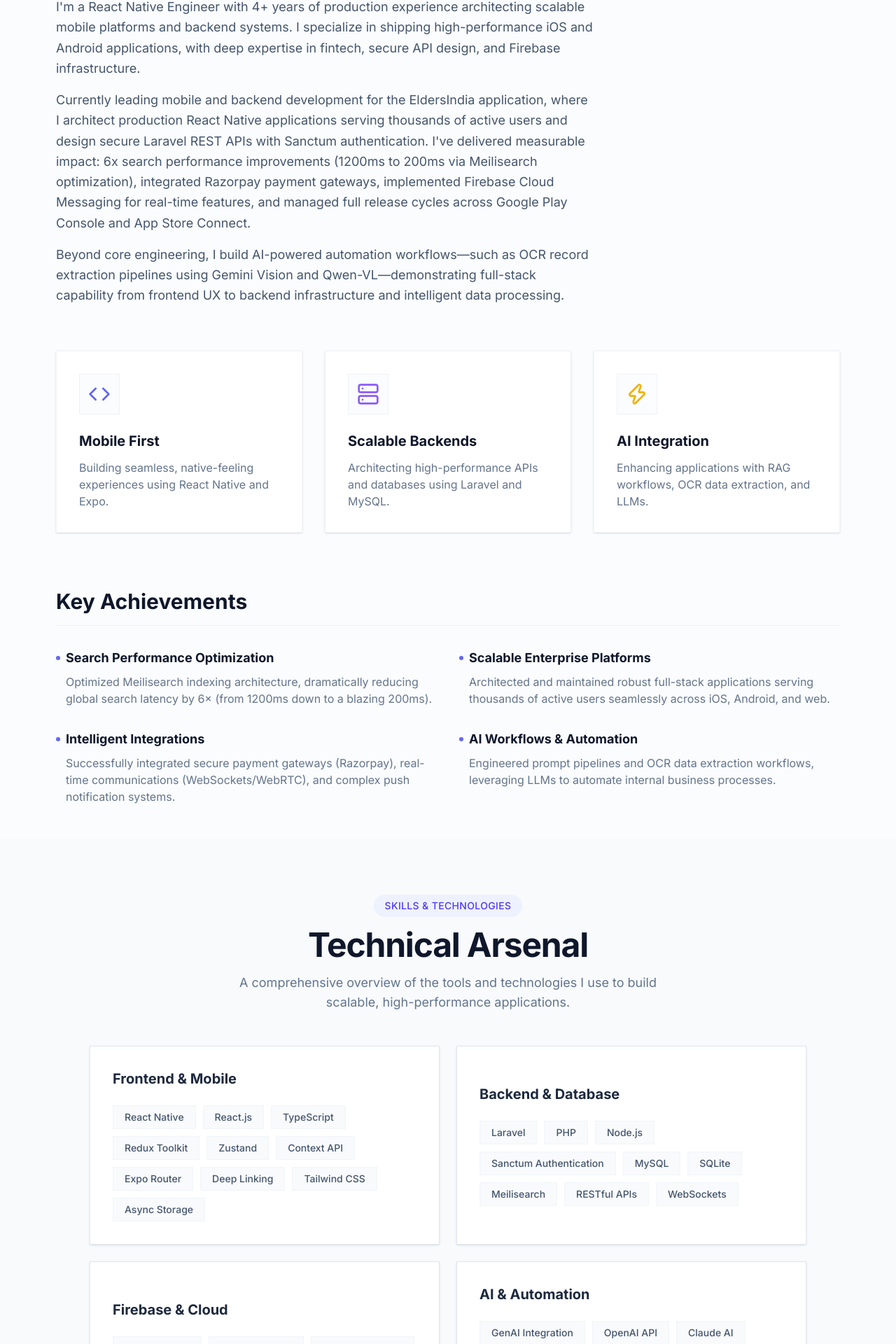
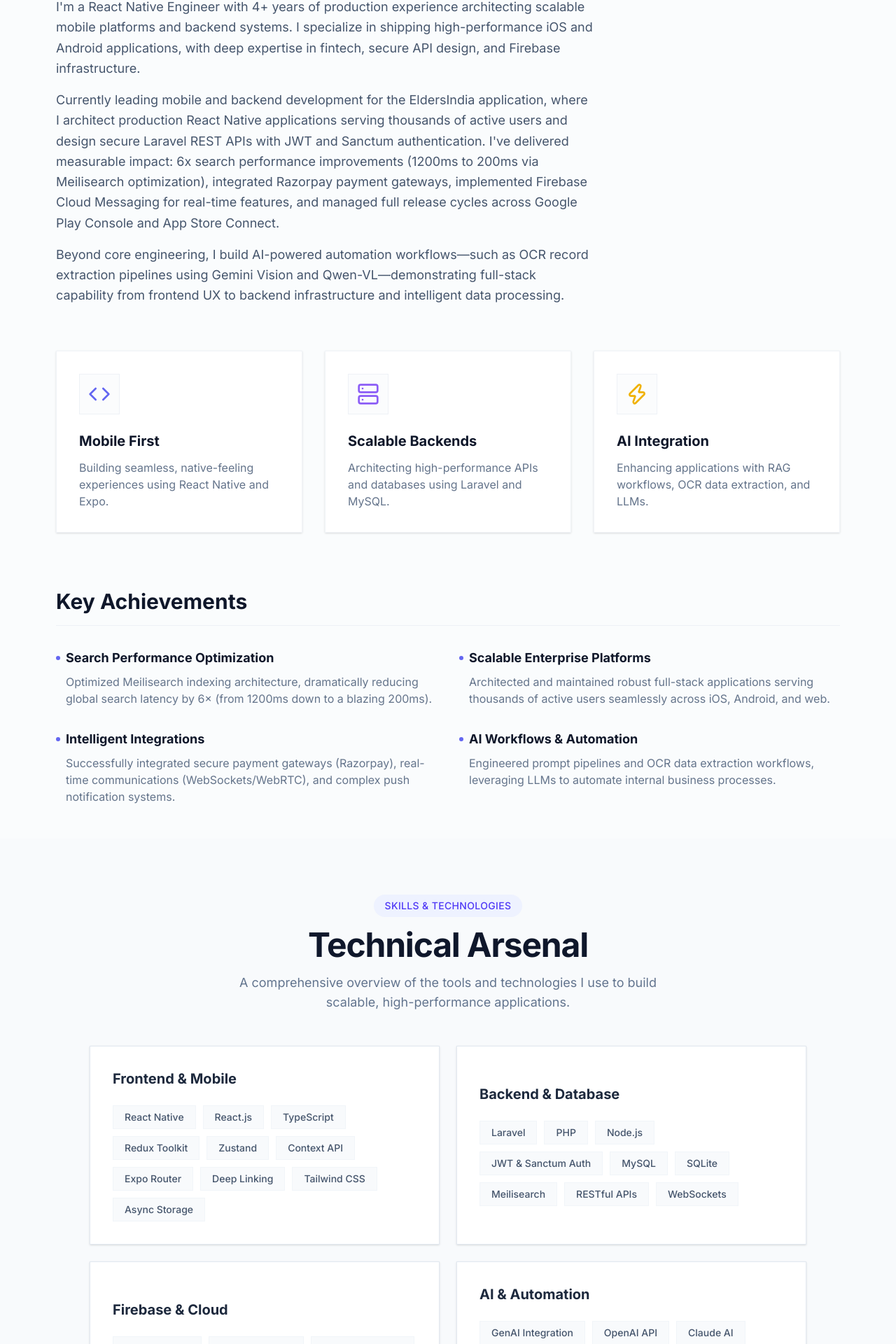
Before and after one commit to krishnavmalak/portfolio, a Next.js app: page / in a window 1280 px wide. Shown: the part 998-2918 px from the top of the page at 70% size. Built offline with nearby package versions, Linux system fonts and the light colour scheme.

Commit message:
refactor: add JWT back alongside Sanctum authentication

```diff
--- a/src/components/sections/About.tsx
+++ b/src/components/sections/About.tsx
@@ -50,7 +50,7 @@ export function About() {
               I'm a React Native Engineer with 4+ years of production experience architecting scalable mobile platforms and backend systems. I specialize in shipping high-performance iOS and Android applications, with deep expertise in fintech, secure API design, and Firebase infrastructure.
             </p>
             <p>
-              Currently leading mobile and backend development for the EldersIndia application, where I architect production React Native applications serving thousands of active users and design secure Laravel REST APIs with Sanctum authentication. I've delivered measurable impact: 6x search performance improvements (1200ms to 200ms via Meilisearch optimization), integrated Razorpay payment gateways, implemented Firebase Cloud Messaging for real-time features, and managed full release cycles across Google Play Console and App Store Connect.
+              Currently leading mobile and backend development for the EldersIndia application, where I architect production React Native applications serving thousands of active users and design secure Laravel REST APIs with JWT and Sanctum authentication. I've delivered measurable impact: 6x search performance improvements (1200ms to 200ms via Meilisearch optimization), integrated Razorpay payment gateways, implemented Firebase Cloud Messaging for real-time features, and managed full release cycles across Google Play Console and App Store Connect.
             </p>
             <p>
               Beyond core engineering, I build AI-powered automation workflows—such as OCR record extraction pipelines using Gemini Vision and Qwen-VL—demonstrating full-stack capability from frontend UX to backend infrastructure and intelligent data processing.
--- a/src/components/sections/KeyAchievements.tsx
+++ b/src/components/sections/KeyAchievements.tsx
@@ -22,12 +22,12 @@ const achievements = [
     color: "text-indigo-600",
     bgColor: "bg-indigo-100",
     borderColor: "border-indigo-200",
-    tags: ["React Native", "Expo", "Firebase", "Razorpay", "Sanctum Auth", "App Store Connect"]
+    tags: ["React Native", "Expo", "Firebase", "Razorpay", "JWT & Sanctum Auth", "App Store Connect"]
   },
   {
     id: "performance",
     title: "Performance & Backend Optimization",
-    description: "Designed robust Laravel REST APIs with Sanctum authentication and optimized complex database queries. Improved Meilisearch indexing latency from 1200ms to 200ms—a 6× performance boost. Managed full release cycles via Google Play Console and App Store Connect.",
+    description: "Designed robust Laravel REST APIs with JWT and Sanctum authentication and optimized complex database queries. Improved Meilisearch indexing latency from 1200ms to 200ms—a 6× performance boost. Managed full release cycles via Google Play Console and App Store Connect.",
     icon: <Zap className="w-6 h-6" />,
     color: "text-emerald-600",
     bgColor: "bg-emerald-100",
--- a/src/components/sections/SkillsMatrix.tsx
+++ b/src/components/sections/SkillsMatrix.tsx
@@ -13,7 +13,7 @@ const skillCategories = [
   {
     id: "backend",
     title: "Backend & Database",
-    items: ["Laravel", "PHP", "Node.js", "Sanctum Authentication", "MySQL", "SQLite", "Meilisearch", "RESTful APIs", "WebSockets"]
+    items: ["Laravel", "PHP", "Node.js", "JWT & Sanctum Auth", "MySQL", "SQLite", "Meilisearch", "RESTful APIs", "WebSockets"]
   },
   {
     id: "firebase",
```
